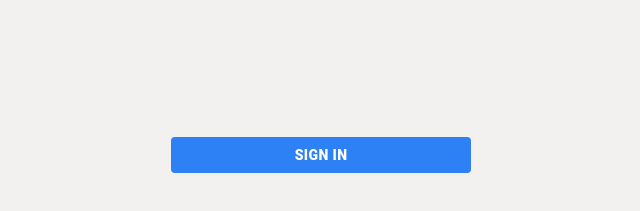
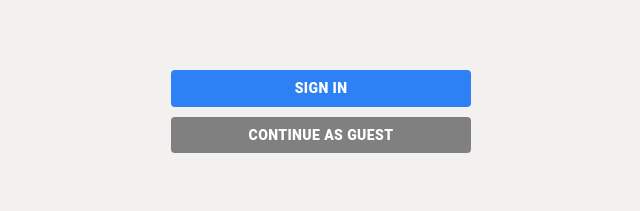
Before and after one commit to dusanradivojevic/Facebook_clone, a React (Create React App) app: page / in a window 1280 px wide. Shown: the part 511-722 px from the top of the page, without its empty margins (319-959 px from the left). Built offline with nearby package versions, Linux system fonts and the light colour scheme.

Commit message:
Using app as guest feature enabled

```diff
--- a/src/components/Login.css
+++ b/src/components/Login.css
@@ -1,19 +1,34 @@
 .login {
   display: grid;
   place-items: center;
+  row-gap: 10px;
   height: 100vh;
 }
 
-.login > button {
+.login .signInBtn {
   width: 300px;
   background-color: #2e81f4;
   font-weight: 800;
   color: white;
+  align-self: flex-end;
 }
 
-.login > button:hover {
+.login .signInBtn:hover {
   background-color: white;
   color: #2e81f4;
+}
+
+.login .guestBtn {
+  width: 300px;
+  background-color: gray;
+  font-weight: 800;
+  color: white;
+  align-self: flex-start;
+}
+
+.login .guestBtn:hover {
+  background-color: white;
+  color: gray;
 }
 
 .login > div > img {
--- a/src/components/Login.js
+++ b/src/components/Login.js
@@ -20,6 +20,15 @@ function Login() {
       })
       .catch((error) => alert(error.message));
   };
+  const signAsGuest = () => {
+    dispatch({
+      type: actionTypes.SET_USER,
+      user: {
+        displayName: "Guest" + Math.floor(Math.random() * 10000),
+        photoURL: "",
+      },
+    });
+  };
 
   return (
     <div className="login">
@@ -33,8 +42,11 @@ function Login() {
           alt=""
         />
       </div>
-      <Button type="submit" onClick={signIn}>
+      <Button type="submit" onClick={signIn} className="signInBtn">
         Sign in
+      </Button>
+      <Button type="submit" onClick={signAsGuest} className="guestBtn">
+        Continue as guest
       </Button>
     </div>
   );
```
Also changed, not shown: firebase.json.
